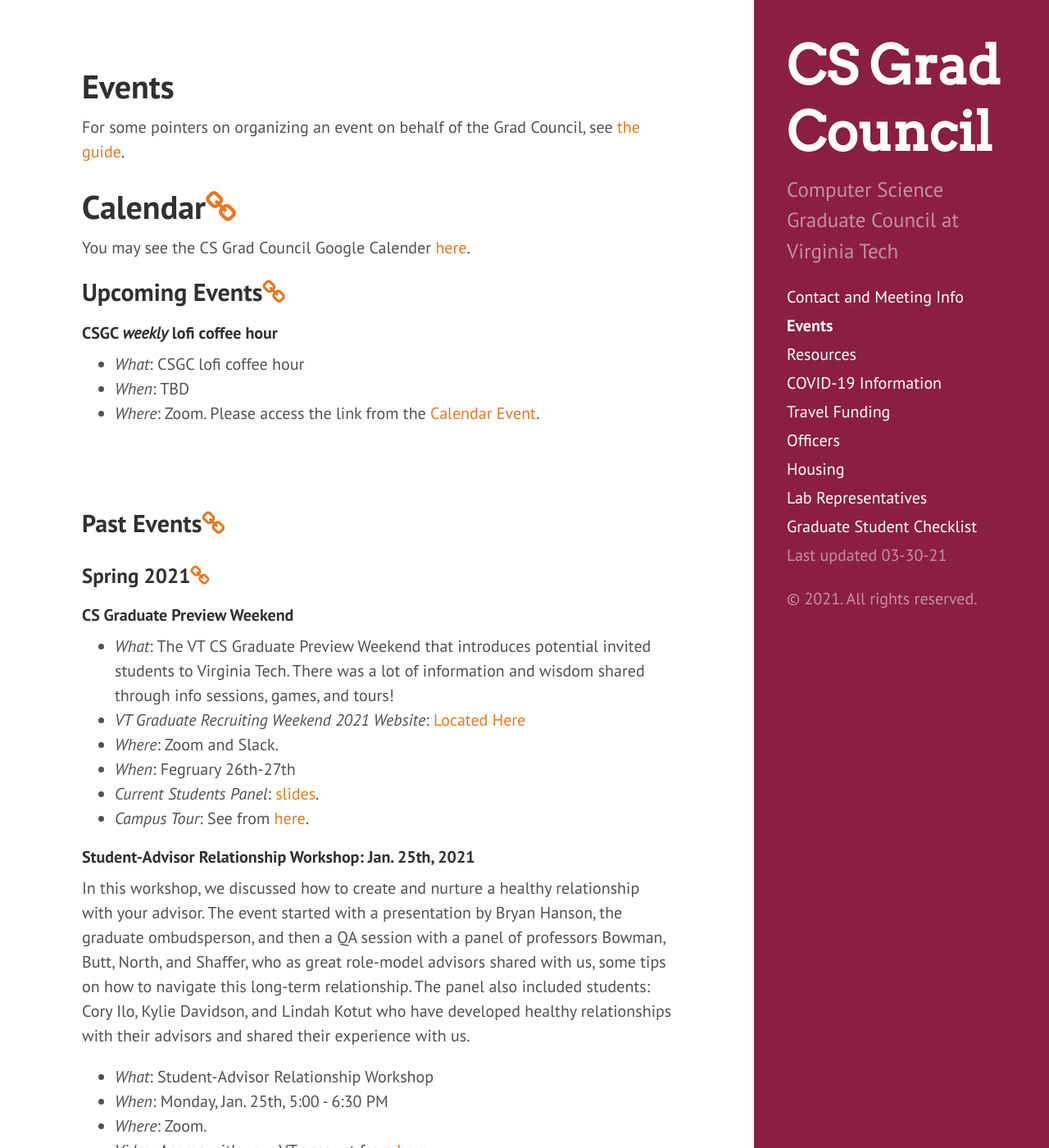
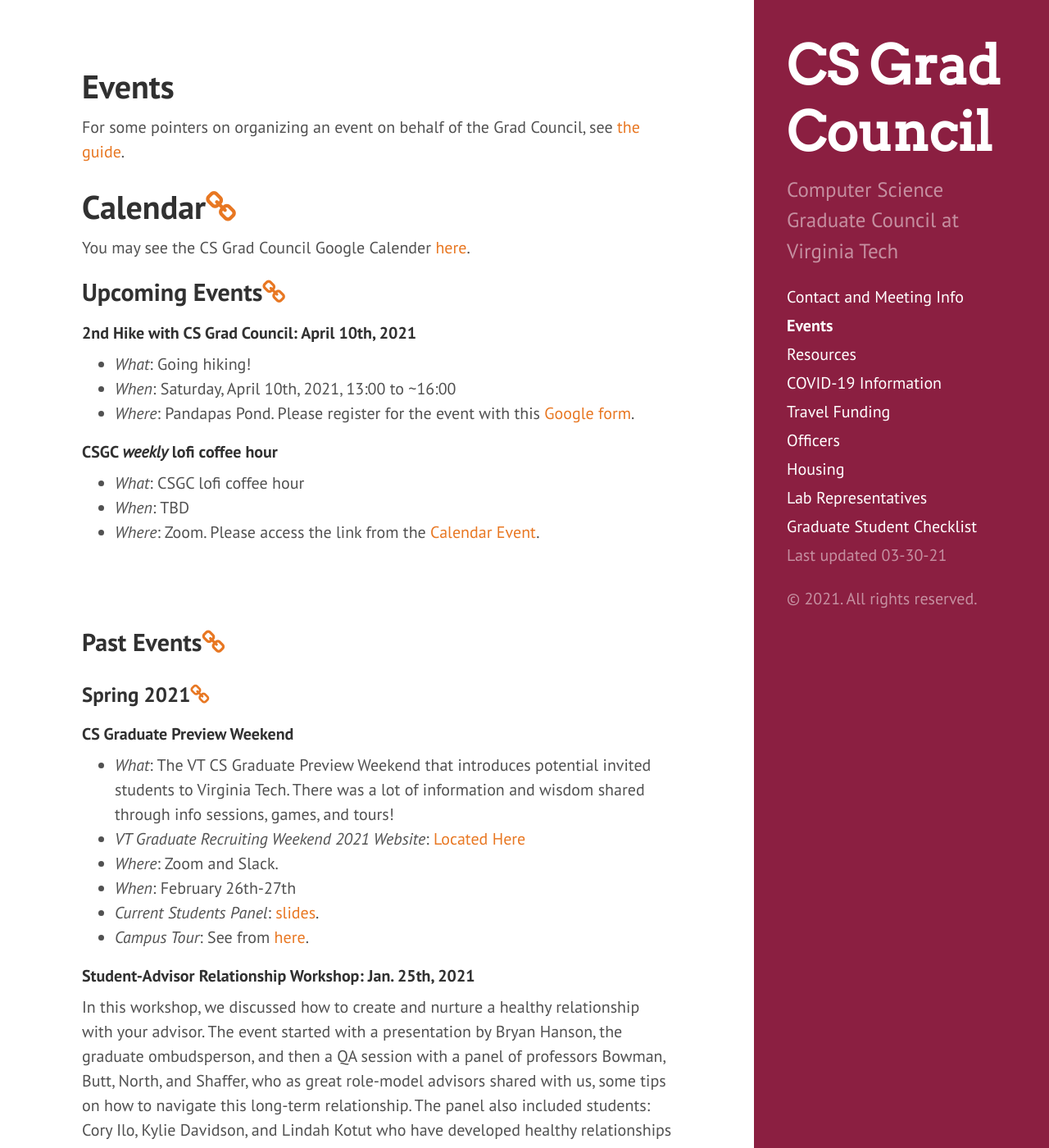
Before and after one commit to CSGraduateCouncil-VirginiaTech/csgc-website, a Jekyll site: the page built from events.md, in a window 1280 px wide and 1400 px high. Shown: the whole window at 82% size. Built offline with Jekyll 4.4.1, drawn with Linux system fonts in a browser that asks for light colours.

Commit message:
Add hike to the events page

```diff
--- a/events.md
+++ b/events.md
@@ -11,6 +11,13 @@ For some pointers on organizing an event on behalf of the Grad Council, see [the
 You may see the CS Grad Council Google Calender [here](https://calendar.google.com/calendar?cid=dnQuZWR1X240bnQ0aGdlNTBrdjdqajFjZDN1NzllaW1rQGdyb3VwLmNhbGVuZGFyLmdvb2dsZS5jb20).
 
 ## <a name="UpcomingEvents"></a>Upcoming Events<a href="#UpcomingEvents"><i class="fa fa-link" aria-hidden="true"></i></a>
+
+#### 2nd Hike with CS Grad Council: April 10th, 2021
+
+- *What*: Going hiking!
+- *When*: Saturday, April 10th, 2021, 13:00 to ~16:00
+- *Where*: Pandapas Pond. Please register for the event with this
+  [Google form](https://forms.gle/mqZjtH9kLPx9nRhs9).
 
 #### CSGC ***weekly*** lofi coffee hour
 
@@ -29,7 +36,7 @@ You may see the CS Grad Council Google Calender [here](https://calendar.google.c
 - *What*: The VT CS Graduate Preview Weekend that introduces potential invited students to Virginia Tech. There was a lot of information and wisdom shared through info sessions, games, and tours!
 - *VT Graduate Recruiting Weekend 2021 Website*: [Located Here](https://wordpress.cs.vt.edu/grweekend2021/)
 - *Where*: Zoom and Slack.
-- *When*: Fegruary 26th-27th
+- *When*: February 26th-27th
 - *Current Students Panel*: [slides](https://drive.google.com/file/d/1LjVoBpKBD6bWw_dY6nor75MpFZMh9J_2/view?usp=sharing).
 - *Campus Tour*: See from [here](https://drive.google.com/file/d/1JFgqmhhDHsDvs0wFIDfaHxYLVC3EEkPD/view?usp=sharing).
 
```
Also changed, not shown: Gemfile.lock.
